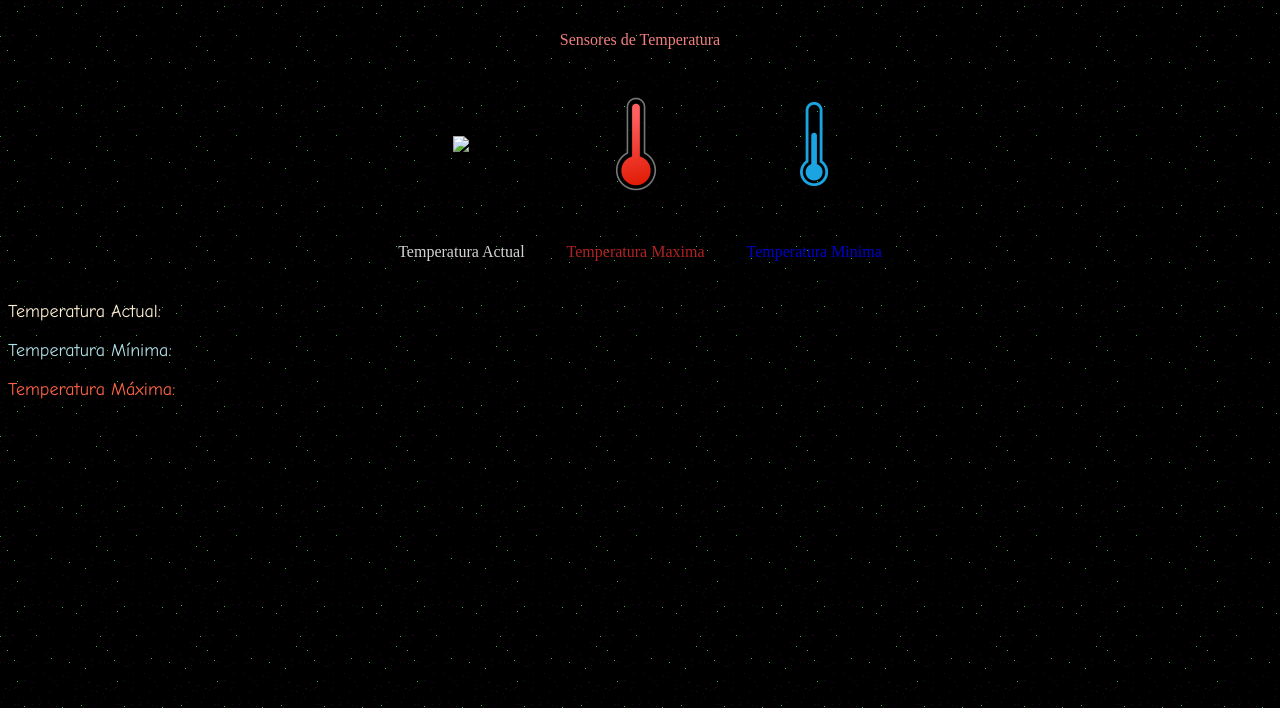
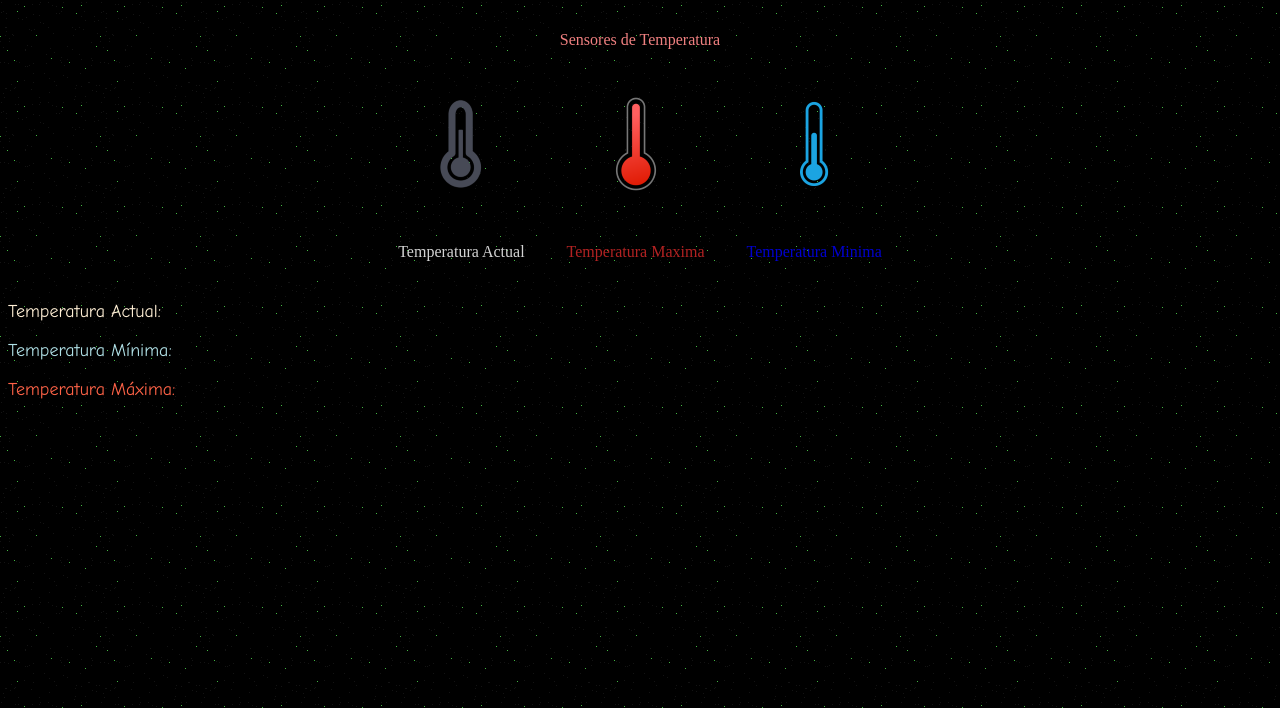
Before and after one commit to 17030931/hosting, a plain HTML site: page index.html in a window 1280 px wide. Shown: the part 92-800 px from the top of the page. Drawn offline with Linux system fonts and the light colour scheme; the site is published under a folder, as on GitHub Pages, so addresses that start at the root find nothing; no server answers.

Commit message:
Update index.html

```diff
--- a/index.html
+++ b/index.html
@@ -30,7 +30,7 @@ Sensores de Temperatura
 <tr>
 <td><!--Imagen en cada columna-->
 <center>
-<img src="/Images/actual.png">
+<img src="./Images/actual.png">
 </center>
 </td>
 <td><!--Imagen en cada columna-->
```
